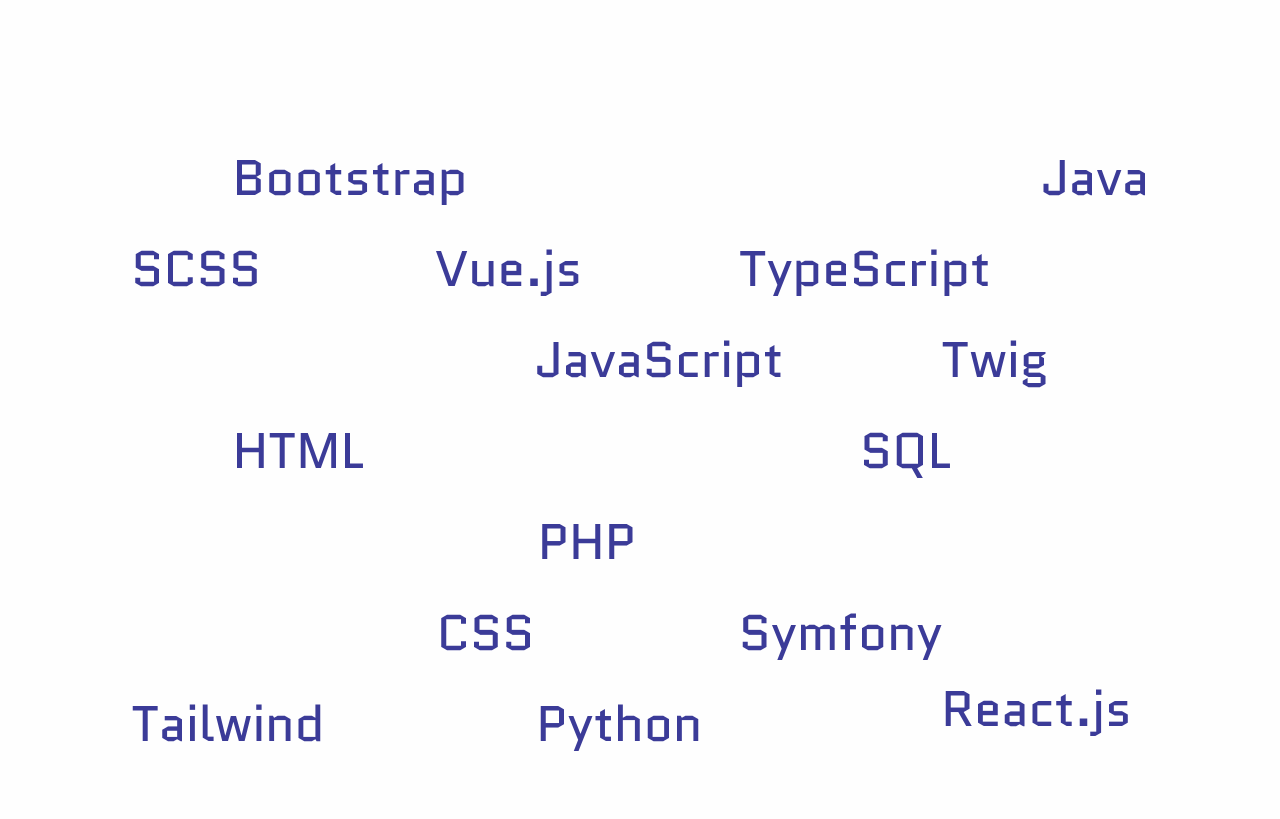
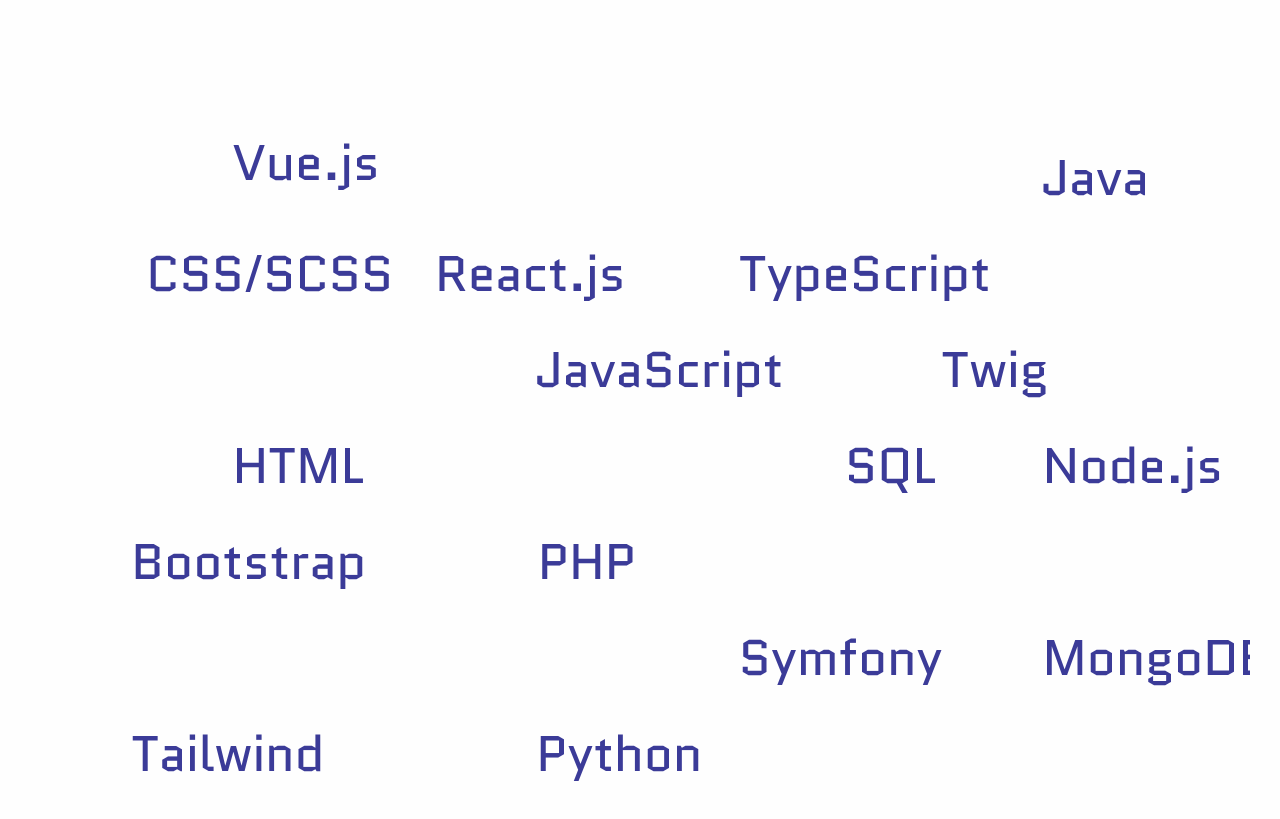
Before and after one commit to katharina-spiecker/portfolio, a website: page index.html in a window 1280 px wide. Shown: the part 1540-2359 px from the top of the page. Drawn offline with nearby package versions, Linux system fonts and the light colour scheme.

Commit message:
add info, improve grid

```diff
--- a/index.html
+++ b/index.html
@@ -86,17 +86,18 @@
             <div class="box-2 box">Symfony</div>
             <div class="box-3 box">TypeScript</div>
             <div class="box-4 box">PHP</div>
-            <div class="box-5 box">CSS</div>
             <div class="box-6 box">Tailwind</div>
-            <div class="box-7 box">React.js</div>
-            <div class="box-8 box">Bootstrap</div>
+            <div class="box-7 box">Bootstrap</div>
+            <div class="box-8 box">Vue.js</div>
             <div class="box-9 box">JavaScript</div>
             <div class="box-10 box">Java</div>
             <div class="box-11 box">Twig</div>
             <div class="box-12 box">SQL</div>
-            <div class="box-13 box">Vue.js</div>
-            <div class="box-14 box">SCSS</div>
+            <div class="box-13 box">React.js</div>
+            <div class="box-14 box">CSS/SCSS</div>
             <div class="box-15 box">Python</div>
+            <div class="box-16 box">Node.js</div>
+            <div class="box-17 box">MongoDB</div>
         </div>
       </section>
 
--- a/style/technologies.scss
+++ b/style/technologies.scss
@@ -1,7 +1,7 @@
 .technologies-grid {
     display: grid;
     grid-template-columns: repeat(4, 25%);
-    grid-template-rows: repeat(12, auto);
+    grid-template-rows: repeat(12, 40px);
     grid-row-gap: 5px;
     grid-row-gap: 5px;
     overflow: hidden;
@@ -19,11 +19,11 @@
 
     .box-1 {
         grid-column-start: 2;
-        grid-row-start: 4;
+        grid-row-start: 5;
     }
     .box-2 {
         grid-column-start: 2;
-        grid-row-start: 6;
+        grid-row-start: 7;
     }
     .box-3 {
         grid-column-start: 1;
@@ -31,15 +31,15 @@
     }
     .box-4 {
         grid-column-start: 3;
-        grid-row-start: 5;
+        grid-row-start: 8;
     }
     .box-5 {
         grid-column-start: 1;
         grid-row-start: 11;
     }
     .box-6 {
-        grid-column-start: 3;
-        grid-row-start: 11;
+        grid-column-start: 1;
+        grid-row-start: 9;
     }
     .box-7 {
         grid-column-start: 1;
@@ -47,7 +47,7 @@
     }
     .box-8 {
         grid-column-start: 2;
-        grid-row-start: 1;
+        grid-row-start: 2;
     }
     .box-9 {
         grid-column-start: 3;
@@ -62,27 +62,35 @@
         grid-row-start: 5;
     }
     .box-12 {
+        grid-column-start: 4;
+        grid-row-start: 10;
+    }
+    .box-13 {
+        grid-column-start: 4;
+        grid-row-start: 2;
+    }
+    .box-14 {
         grid-column-start: 1;
         grid-row-start: 4;
     }
-    .box-13 {
-        grid-column-start: 3;
-        grid-row-start: 9;
-    }
-    .box-14 {
-        grid-column-start: 4;
+    .box-15 {
+        grid-column-start: 2;
         grid-row-start: 10;
     }
-    .box-15 {
-        grid-column-start: 2;
-        grid-row-start: 12;
+    .box-16 {
+        grid-column-start: 1;
+        grid-row-start: 11;
+    }
+    .box-17 {
+        grid-column-start: 3;
+        grid-row-start: 11;
     }
 }
 
 @media (min-width: 992px){
     .technologies-grid {
         grid-template-columns: repeat(12, 8.3%);
-        grid-template-rows: repeat(8, auto);
+        grid-template-rows: repeat(8, 80px);
         grid-row-gap: 16px;
         grid-row-gap: 16px;
         font-size: 50px;
@@ -114,8 +122,8 @@
             grid-row-start: 7;
         }
         .box-7 {
-            grid-column-start: 10;
-            grid-row-start: 7;
+            grid-column-start: 2;
+            grid-row-start: 5;
         }
 
         .box-8 {
@@ -150,5 +158,13 @@
             grid-column-start: 6;
             grid-row-start: 7;
         }
+        .box-16 {
+            grid-column-start: 11;
+            grid-row-start: 4;
+        }
+        .box-17 {
+            grid-column-start: 11;
+            grid-row-start: 6;
+        }
     }
 }
```
Also changed, not shown: style.css, 1 other file.
